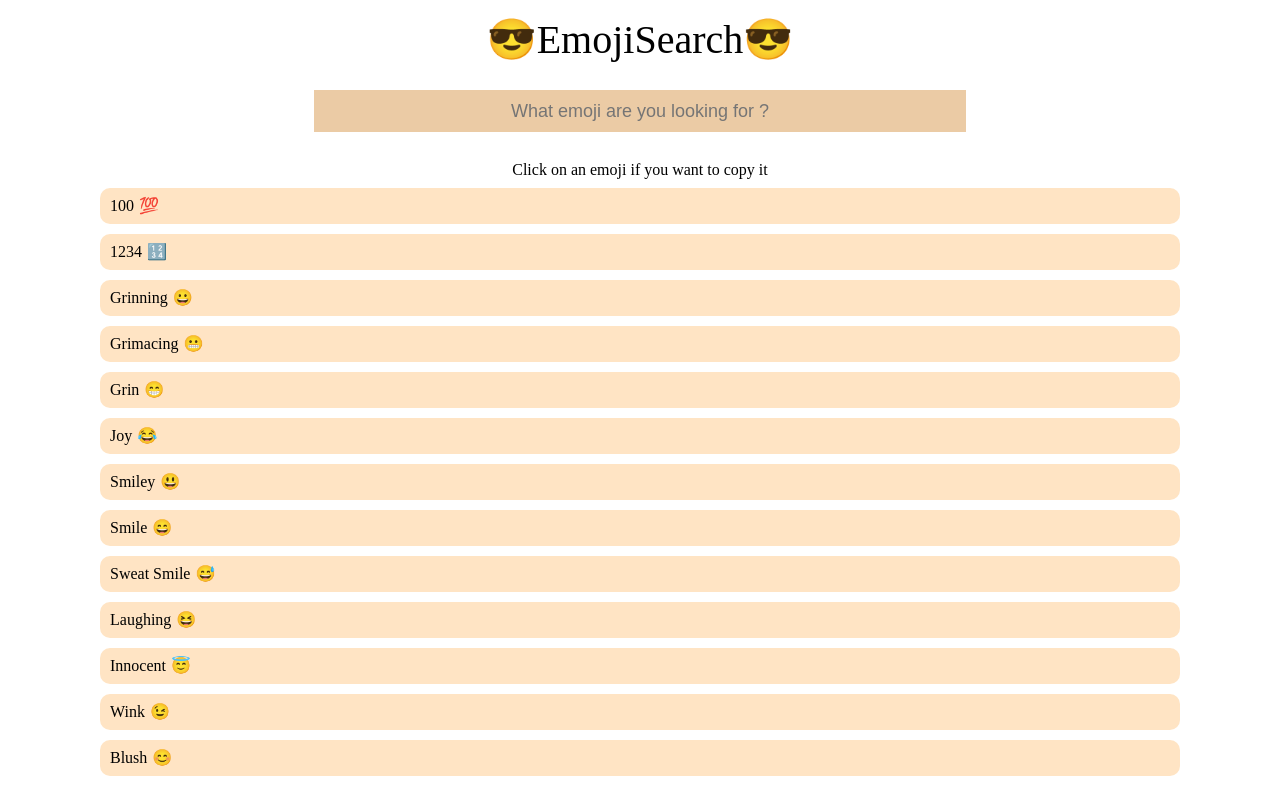
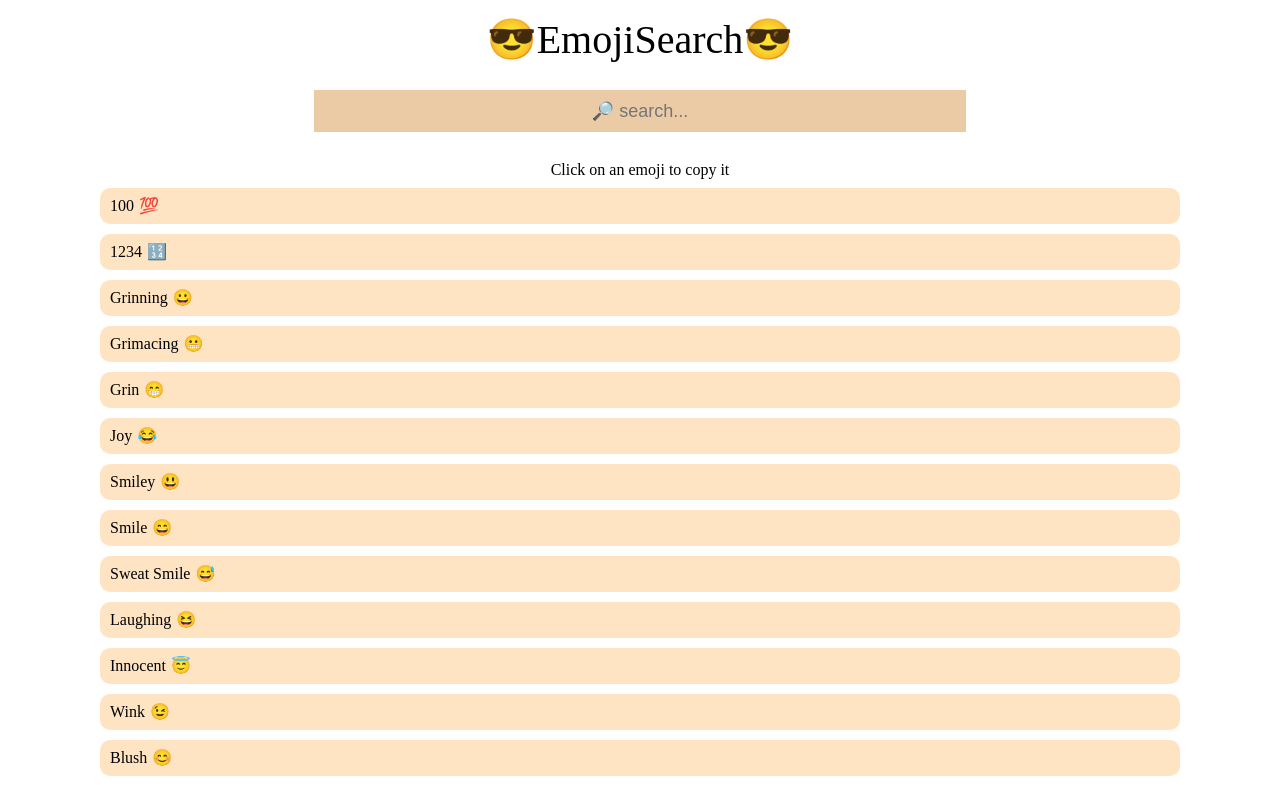
Before and after one commit to NicolasHov/emojisearch, a React (Create React App) app: page / in a window 1280 px wide. Shown: the top 785 px of the page. Built offline with nearby package versions, Linux system fonts and the light colour scheme.

Commit message:
Update Search.js

```diff
--- a/src/App.js
+++ b/src/App.js
@@ -1,18 +1,16 @@
 import "./App.css";
 import { useState } from "react";
 import Search from "./components/Search";
-import Footer from "./components/Footer";
 
 function App() {
   const [search, setSearch] = useState(" ");
-  const handleChange = (elem) => {
-    const value = elem.target.value;
+  const handleChange = (event) => {
+    const value = event.target.value;
     setSearch(value);
   };
   return (
-    <div class="container">
+    <div className="container">
       <Search func={handleChange} search={search} setSearch={setSearch} />
-      <Footer />
     </div>
   );
 }
--- a/src/components/Search.js
+++ b/src/components/Search.js
@@ -1,27 +1,37 @@
 import emojis from "../emojis.json";
 import Line from "./Line";
+
 const Search = ({ func, search, setSearch }) => {
   let counter = 0;
   return (
-    <div class="Search">
-      <h1>😎EmojiSearch😎</h1>
-
-      <input
-        type="text"
-        placeholder="What emoji are you looking for ?"
-        onChange={func}
-      />
-      <span>Click on an emoji if you want to copy it</span>
+    <div className="Search">
+      <h1>
+        <span role="img" aria-label="emoji-glasses">
+          😎
+        </span>
+        EmojiSearch
+        <span role="img" aria-label="emoji-glasses">
+          😎
+        </span>
+      </h1>
+      <input type="text" placeholder="🔎 search..." onChange={func} />
+      <span>Click on an emoji to copy it</span>
       {emojis.map((elem, index) => {
         setSearch(search.toLowerCase());
         if (counter === 16) {
-          return <></>;
+          return null;
         }
         if (elem.keywords.indexOf(search) !== -1) {
           counter += 1;
-          return <Line key={index} title={elem.title} symbol={elem.symbol} />;
+          return (
+            <Line
+              key={elem.symbol + index}
+              title={elem.title}
+              symbol={elem.symbol}
+            />
+          );
         }
-        return <div></div>;
+        return null;
       })}
     </div>
   );
```
